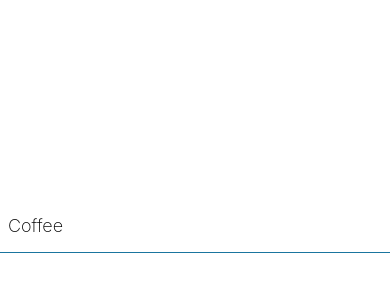
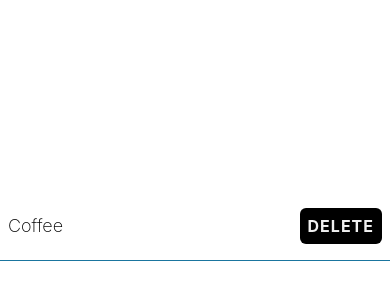
Before and after one commit to shamsdev01/native-1, a React Native app: screen / in a window 390 px wide. Shown: the part 196-496 px from the top of the page. Built offline with nearby package versions, Linux system fonts and the light colour scheme.

Commit message:
Add delete functionality and update theme colors

```diff
--- a/App.tsx
+++ b/App.tsx
@@ -1,10 +1,36 @@
-import { StyleSheet, Text, View } from "react-native";
+import { StyleSheet, Text, View,Alert, Button, TouchableOpacity, Pressable } from "react-native";
+import { theme } from "./theme";
+
+
+
  export default function App() {
+
+  // Delete button Function
+  const handleDelete = () => {
+    Alert.alert("Are you sure you want to delete this item?","It will be gone Forever",[
+      {
+        text: "yes",
+        onPress: () => console.log("Item deleted"),
+      },
+      {
+        text: "cancel",
+        onPress: () => console.log("Item not deleted"),
+      },
+    ]);
+  };
+
    return (
      <View style={styles.container}>
 
+      {/* <Button title="Press me" onPress={() => alert("Button pressed")} /> */}
       <View style={styles.itemContainer}>
         <Text style={styles.itemText}>Coffee</Text>
+        <TouchableOpacity
+         style={styles.button}
+         onPress={handleDelete}
+         >
+     <Text style={styles.buttonText}>Delete</Text>
+     </TouchableOpacity>
        </View>
      </View>
    );
@@ -20,9 +46,24 @@ const styles = StyleSheet.create({
     paddingHorizontal: 8,
     borderBottomColor: "#1a759f",
     borderBottomWidth: 1,
+    flexDirection: "row",
+    alignItems: "center",
+   justifyContent: "space-between",
   },
   itemText: {
     fontSize: 18,
     fontWeight: "200",
   },
+  button: {
+    backgroundColor: theme.colorBlack,
+    padding: 8,
+    borderRadius: 6,
+  },
+  buttonText: {
+    color: theme.colorWhite,
+    fontSize: 16,
+    fontWeight: "bold",
+    textTransform: "uppercase",
+    letterSpacing: 1,
+  },
  });
--- a/theme.ts
+++ b/theme.ts
@@ -1,4 +1,5 @@
 export const theme ={
     colorCerulean: '#1a759f',
     colorWhite: '#f0f0f0',
+    colorBlack: '#000000',
 };
```
